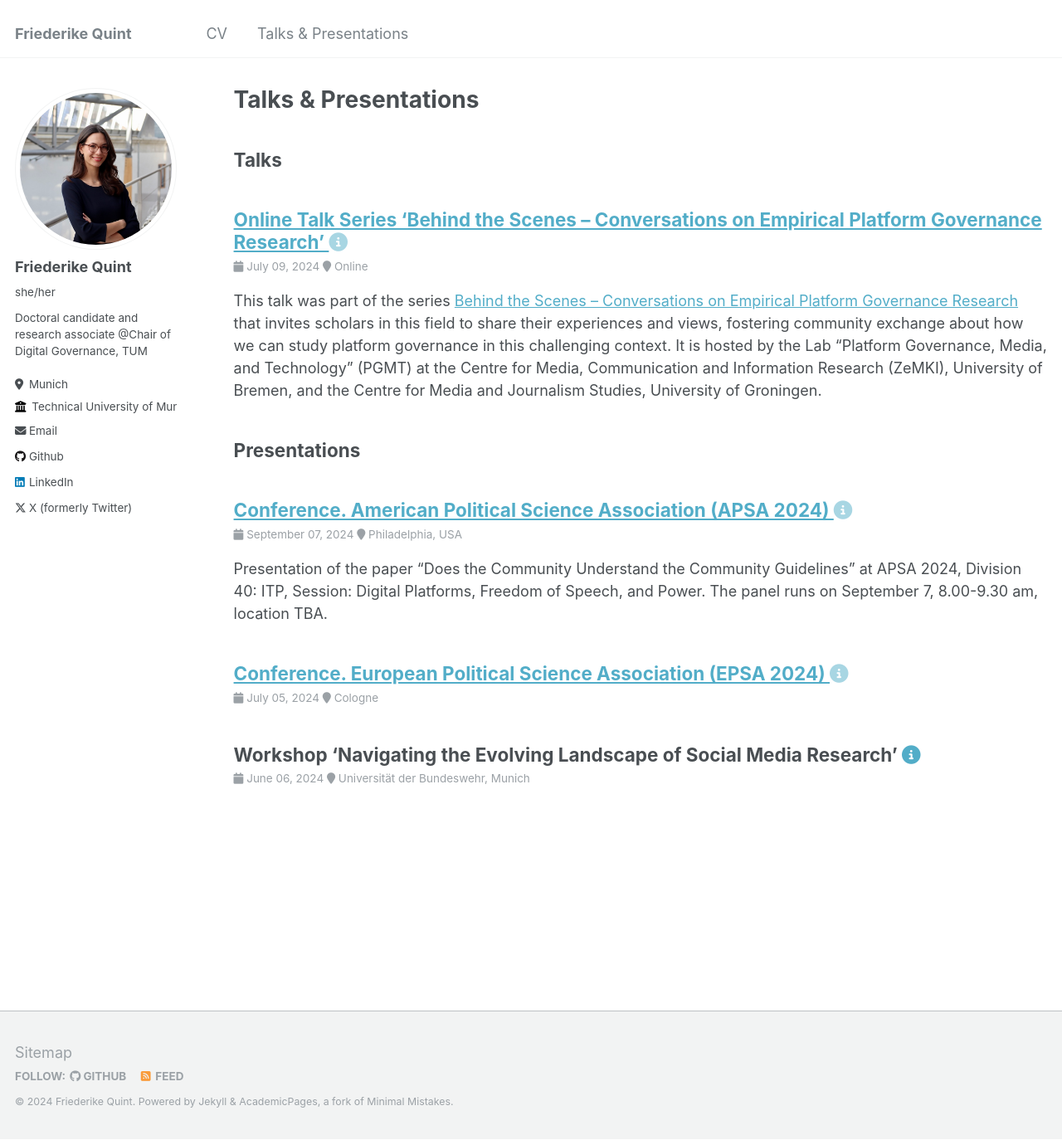
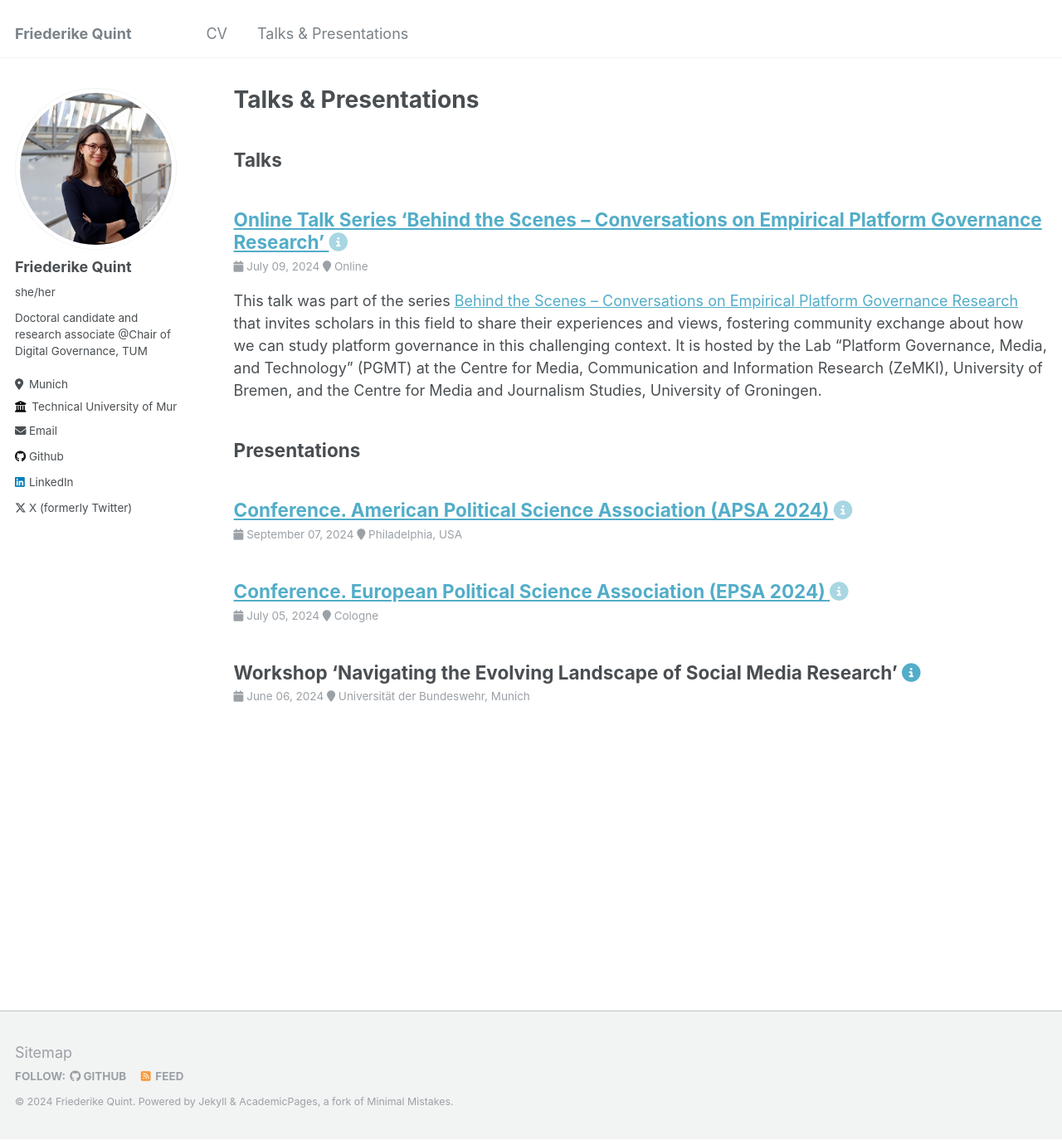
Before and after one commit to friederikequint/friederikequint.github.io, a Jekyll site: the page built from _pages/talks.html, in a window 1280 px wide and 1374 px high. Shown: the whole window at 83% size. Built offline with Jekyll 4.4.1, drawn with Linux system fonts in a browser that asks for light colours.

Commit message:
Update test-talk-4.md

```diff
--- a/_talks/test-talk-4.md
+++ b/_talks/test-talk-4.md
@@ -7,5 +7,3 @@ date: September 7, 2024
 location: "Philadelphia, USA"
 link: https://x.com/FriederikeQ/status/1832905589149577421
 ---
-
-Presentation of the paper "Does the Community Understand the Community Guidelines" at APSA 2024, Division 40: ITP, Session: Digital Platforms, Freedom of Speech, and Power. The panel runs on September 7, 8.00-9.30 am, location TBA.
```
